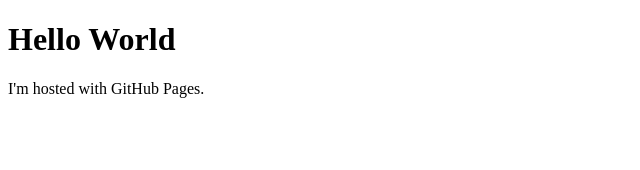
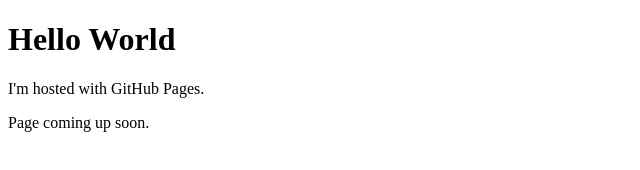
Before and after one commit to tan9o/tan9o.github.io, a plain HTML site: page index.html in a window 1280 px wide. Shown: the whole page, without its empty margins (0-640 px from the left). Drawn offline with Linux system fonts and the light colour scheme.

Commit message:
Update index.html

```diff
--- a/index.html
+++ b/index.html
@@ -3,5 +3,6 @@
 <body>
 <h1>Hello World</h1>
 <p>I'm hosted with GitHub Pages.</p>
+<p>Page coming up soon.</p>
 </body>
 </html>
```
